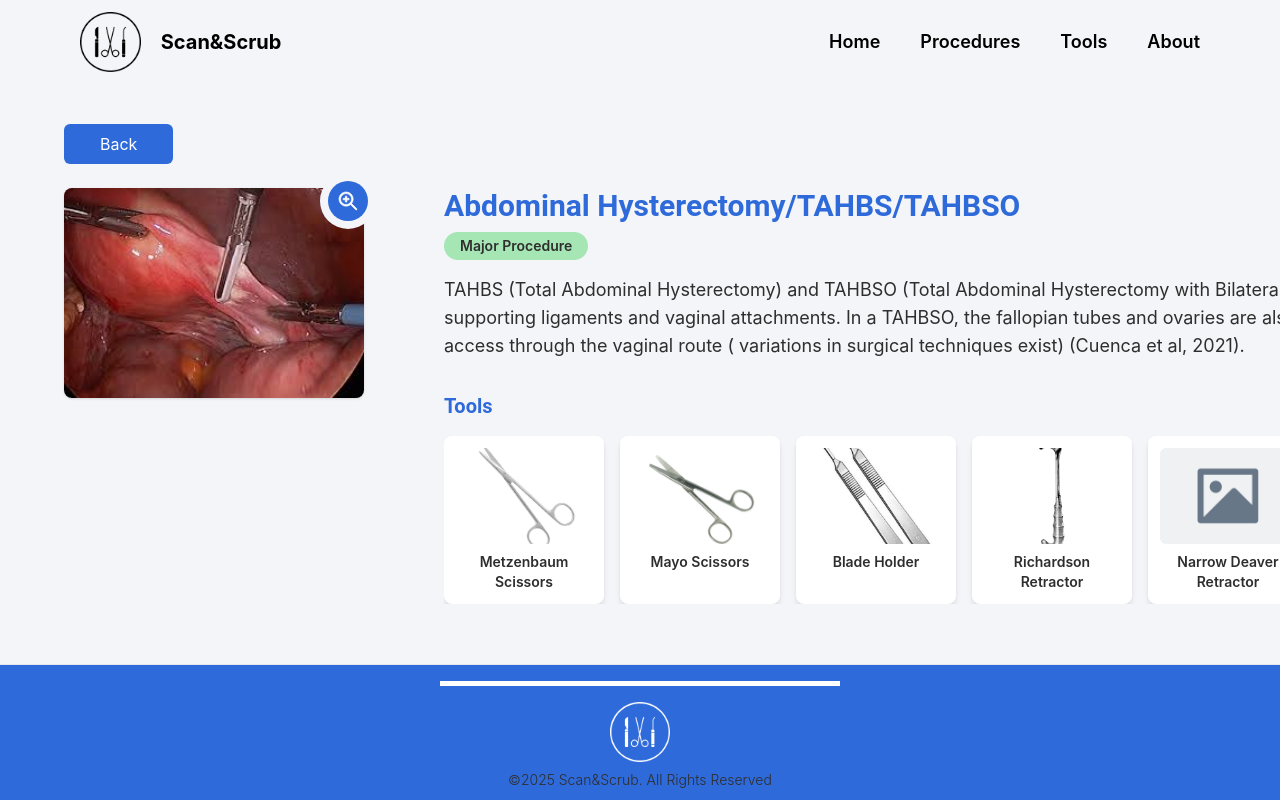
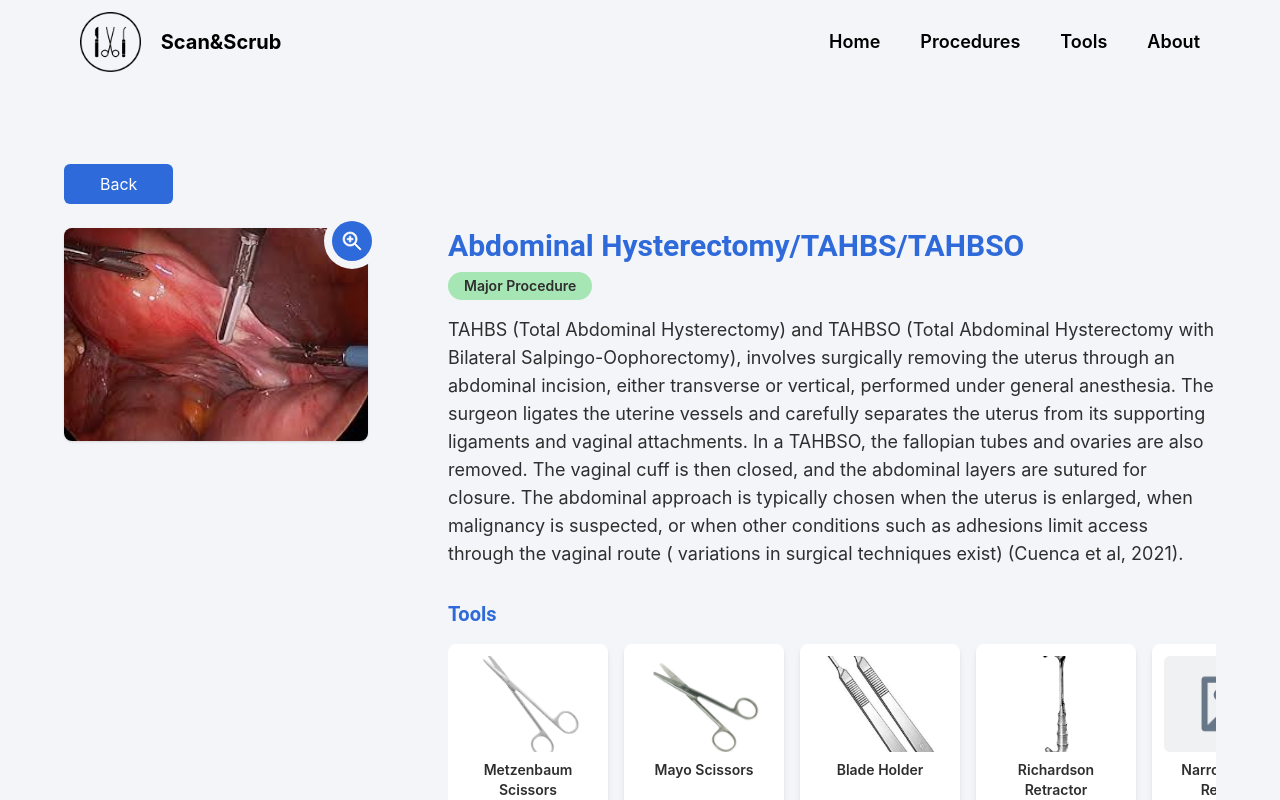
Before and after one commit to rogerrru/scan-and-scrub, a React (Vite) app: page /procedure/1 in a window 1280 px wide. Built offline with nearby package versions, Linux system fonts and the light colour scheme.

Commit message:
edited scrolling

```diff
--- a/src/pages/ProcedureDetails.jsx
+++ b/src/pages/ProcedureDetails.jsx
@@ -1,5 +1,4 @@
-import React from "react";
-import { useState } from "react";
+import React, { useState } from "react";
 import { useParams, useNavigate } from "react-router-dom";
 import Header from "../components/Header";
 import Footer from "../components/Footer";
@@ -7,12 +6,11 @@ import Footer from "../components/Footer";
 import proceduresData from "../data/procedures.json";
 import toolsData from "../data/tools.json";
 
-import zoomInIcon from "../assets/procedures/ZoomInButton.svg"
-import zoomOutIcon from "../assets/procedures/ZoomOutButton.svg"
+import zoomInIcon from "../assets/procedures/ZoomInButton.svg";
+import zoomOutIcon from "../assets/procedures/ZoomOutButton.svg";
 
 const procedureImages = import.meta.glob("../assets/procedures/*.png", { eager: true });
 const toolImages = import.meta.glob("../assets/tools/*.png", { eager: true });
-
 
 const ProcedureDetails = () => {
     const { id } = useParams();
@@ -32,29 +30,17 @@ const ProcedureDetails = () => {
         return toolImages[`../assets/tools/${fileName}`]?.default || toolImages["../assets/tools/image-placeholder.png"]?.default;
     };
 
-    // Find procedure and determine its type
     Object.entries(proceduresData).forEach(([type, procedures]) => {
         const foundProcedure = procedures.find(proc => proc.id === parseInt(id));
         if (foundProcedure) {
             procedure = foundProcedure;
-        procedureType = type; // "major" or "minor"
+            procedureType = type;
         }
     });
 
-    const procedureTools = procedure?.instruments?.length > 0
-    ? procedure.instruments.map((toolName) => {
-        const matchedTool = toolsData.find(
-            (tool) => tool.name.trim().toLowerCase() === toolName.trim().toLowerCase()
-        );
-        if (!matchedTool) {
-            console.warn(`Tool not found: ${toolName}`);
-        }
-        return matchedTool;
-    }).filter(Boolean)
-    : [];
-
-
-
+    const procedureTools = procedure?.instruments?.map((toolName) => {
+        return toolsData.find(tool => tool.name.trim().toLowerCase() === toolName.trim().toLowerCase());
+    }).filter(Boolean) || [];
 
     if (!procedure) {
         return (
@@ -64,16 +50,10 @@ const ProcedureDetails = () => {
         );
     }
 
-    console.log("Procedure Instruments:", procedure?.instruments);
-    console.log("Available Tools Data:", toolsData.map((tool) => tool.name));
-    console.log("Mapped Tools Data:", procedureTools);
-
-
     return (
         <div className="w-screen h-screen flex flex-col">
             <Header />
-            <div className="container mx-auto px-5 py-10v flex-1 mt-10">
-                {/* Back Button */}
+            <div className="container mx-auto px-5 py-10 flex-1 mt-10">
                 <div className="max-w-6xl mx-auto">
                     <button
                         onClick={() => navigate(-1)}
@@ -84,17 +64,13 @@ const ProcedureDetails = () => {
                 </div>
 
                 <div className="max-w-6xl mx-auto flex flex-col md:flex-row items-center md:items-start gap-20">
-                    {/*Procedure Image */}
-                    <div className="relative flex-1 md:ml-0 flex justify-center">
+                    <div className="relative flex-1 flex justify-center">
                         <img
                             src={getProcedureImagePath(procedure.image)}
                             alt={procedure.name}
-                            className={`rounded-lg shadow transition-transform duration-300 ${
-                                isZoomed ? "scale-150" : "scale-100"
-                            } min-w-[300px] max-w-[500px] w-full`}
+                            className={`rounded-lg shadow transition-transform duration-300 ${isZoomed ? "scale-150" : "scale-100"} min-w-[300px] max-w-[500px] w-full`}
                         />
 
-                        {/* Zoom Button*/}
                         <div className="absolute top-[-15px] right-[-12px] w-14 h-14 bg-[#F4F5F9] rounded-full flex items-center justify-center">
                             <button
                                 onClick={() => setIsZoomed(!isZoomed)}
@@ -106,19 +82,18 @@ const ProcedureDetails = () => {
                         </div>
                     </div>
 
-                    {/* Procedure Details */}
                     <div className="flex-1 text-center md:text-left">
-                        <h2 className="text-3xl font-bold ">{procedure.name}</h2>
+                        <h2 className="text-3xl font-bold">{procedure.name}</h2>
                         <div className="bg-[#A6E5B4] w-fit px-4 py-1 flex justify-center items-center mt-2 rounded-full mx-auto md:mx-0">
                             <p className="text-sm text-white font-semibold">{procedureType === "major" ? "Major Procedure" : "Minor Procedure"}</p>
                         </div>
                         <p className="text-lg mt-4 text-gray-600">{procedure.description}</p>
 
-                        {/* Tools */}
                         <div className="mt-8 mb-15">
                             <h3 className="text-xl font-bold mb-4">Tools</h3>
-                            {procedureTools?.length > 0 ? (
-                                <div className="grid grid-flow-col overflow-x-auto gap-4">
+                            {procedureTools.length > 0 ? (
+                                <div className="w-full max-w-3xl overflow-x-auto mx-auto">
+                                    <div className="grid grid-flow-col auto-cols-max gap-4">
                                         {procedureTools.map((tool, index) => (
                                             <div
                                                 key={index}
@@ -134,6 +109,7 @@ const ProcedureDetails = () => {
                                             </div>
                                         ))}
                                     </div>
+                                </div>
                             ) : (
                                 <p>No tools available for this procedure.</p>
                             )}
@@ -146,5 +122,4 @@ const ProcedureDetails = () => {
     );
 };
 
-
 export default ProcedureDetails;
--- a/src/styles/index.css
+++ b/src/styles/index.css
@@ -16,8 +16,8 @@
   margin: 0;
   padding: 0;
   box-sizing: border-box;
+  min-height: 100vh;
   overflow-x: hidden;
-  height: 100vh;
   width: 100vw;
   font-family: 'Inter', sans-serif;
   background-color: #F4F5F9;
```
Lines whose indentation alone changed are shown as unchanged.
